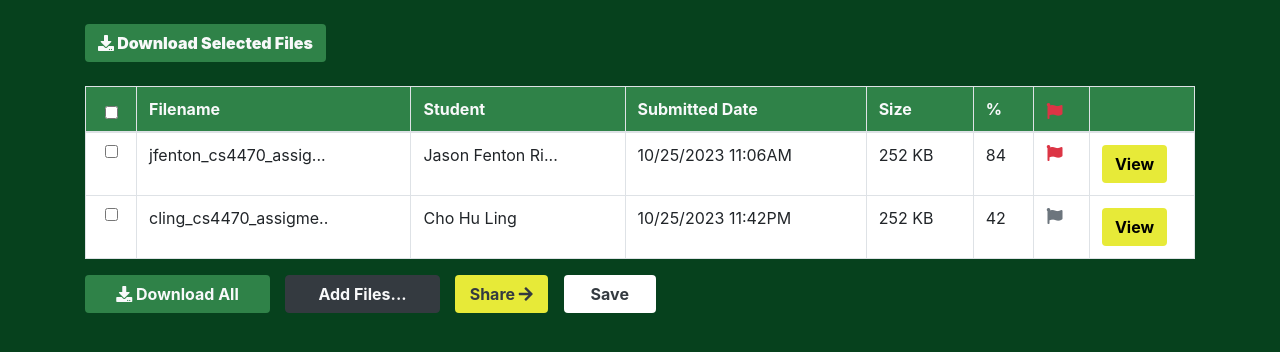
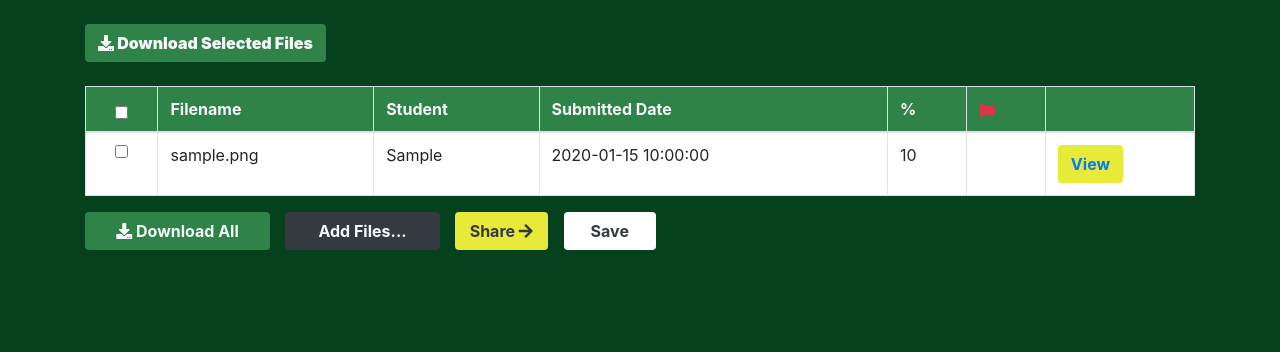
Before and after one commit to Dhruv-Panicker/ExcelGuard, a Flask app: page /scan_results in a window 1280 px wide. Shown: the part 56-408 px from the top of the page. Run offline with Flask 3, Linux system fonts and the light colour scheme; a user stored in the database is signed in; tables that the repository leaves empty hold one stand-in row (values such as "Sample post"); some libraries are stand-ins or nearby versions.

Commit message:
feat: leveraging postgresql database to populate view files with information on scans and files

```diff
--- a/main.py
+++ b/main.py
@@ -201,7 +201,7 @@ def begin_scan():
         author_data[file.filename] = get_author_data(file)
         column_data[file.filename] = get_column_data(file)
         font_data[file.filename] = get_font_names(file)
-        # formula_data[file.filename] = get_formula_data(file)
+        formula_data[file.filename] = get_formula_data(file)
         chart_data[file.filename] = get_chart_data(file)
 
         new_file = ExcelFile(scan_id=new_scan.id,
@@ -211,25 +211,17 @@ def begin_scan():
                           modified=author_data[file.filename]["modified"],
                           last_modified_by=author_data[file.filename]["lastModifiedBy"],
                           submitted_date=datetime.now(),
+                          plagiarism_percentage=0,
                           unique_column_width_list=column_data[file.filename],
-                          unique_font_names_list=font_data[file.filename])
-                          #,complex_formulas_list=formula_data[file.filename])
+                          unique_font_names_list=font_data[file.filename],
+                          complex_formulas_list=formula_data[file.filename])
         db.session.add(new_file)
         db.session.commit()
 
       except Exception as e:
         return f"Error processing the file: {str(e)}"
 
-  # Pass the data from the files into the session, this is so that the data can be accessed and displayed in the scannung.html page
-  # TODO: instead we would commit this data into the PostgreSQL database (created "file" records, add this data to each file as attributes), then we'd access the data by calling the database in def scanning (we'd need to pass in the Scan ID to the session)
-  session["scan_id"] = new_scan.id
-  session["author_data"] = author_data
-  session["column_data"] = column_data
-  session["font_data"] = font_data
-  session["formula_data"] = formula_data
-  session["chart_data"] = chart_data
-
-  return redirect(url_for(".scanning"))
+  return redirect(url_for(".scan_results"))
 
 def get_template_file_path(request):
   template_file = None
@@ -254,19 +246,22 @@ def get_template_file_path(request):
 @app.route("/scanning")
 @login_required
 def scanning():
-  scan_id = session["scan_id"]
-  author_data = session["author_data"]
-  column_data = session["column_data"]
-  font_data = session["font_data"]
-  formula_data = session["formula_data"]
-  chart_data = session["chart_data"]
 
-  return render_template("scanning.html", author_data=author_data, column_data=column_data, font_data=font_data, formula_data=formula_data, chart_data=chart_data)
+  return render_template("scanning.html")
 
 @app.route("/scan_results")
 @login_required
 def scan_results():
-  return render_template("scan_results.html")
+  scan_id = session["scan_id"]
+  scan_list = ExcelFile.query.filter_by(scan_id=scan_id).all()
+  return render_template("scan_results.html", scan_list=scan_list)
+
+@app.route("/file_details")
+@login_required
+def file_details():
+  file_id = request.args.get('file_id')
+  file = ExcelFile.query.get(file_id)
+  return render_template("file_details.html", file=file)
 
 @app.route("/view_scan")
 @login_required
--- a/templates/scan_results.html
+++ b/templates/scan_results.html
@@ -31,14 +31,13 @@
             <th>Filename</th>
             <th>Student</th>
             <th>Submitted Date</th>
-            <th>Size</th>
             <th>%</th>
             <th><span class="fas fa-flag text-danger"></span></th>
             <th></th>
           </tr>
         </thead>
         <tbody>
-          <!-- instead of manually creating each the table rows below, we will instead iterate through each of the "previous scans" from the DB and display thier information -->
+          {% for file in scan_list %}
           <tr>
             <td>
             <div class="checkbox">
@@ -47,34 +46,20 @@
               </label>
             </div>
             </td>
-            <td>jfenton_cs4470_assig...</td>
-            <td>Jason Fenton Ri...</td>
-            <td>10/25/2023 11:06AM</td>
-            <td>252 KB</td>
-            <td>84</td>
-            <td><span class="fas fa-flag text-danger"></td>
+            <td>{{file.file_name}}</td>
+            <td>{{file.creator}}</td>
+            <td>{{file.submitted_date}}</td>
+            <td>{{file.plagiarism_percentage}}</td>
+            {% if file.plagiarism_percentage > 70 %}
+              <td><span class="fas fa-flag text-danger"></td>
+            {% else %}
+              <td></td>
+            {% endif %}
             <td class="pr-0">
-              <button type="submit" class="btn bg-yellow" name="view_scan"><strong>View</strong></button>
+              <a href="{{ url_for('file_details', file_id=file.id) }}" class="btn bg-yellow"><strong>View</strong></a>
             </td>
           </tr>
-          <tr>
-            <td>
-              <div class="checkbox">
-                <label>
-                  <input type="checkbox" name="fileCheckboxes" id="file2" value="2">
-                </label>
-              </div>
-            </td>
-            <td>cling_cs4470_assigme..</td>
-            <td>Cho Hu Ling</td>
-            <td>10/25/2023 11:42PM</td>
-            <td>252 KB</td>
-            <td>42</td>
-            <td><span class="fas fa-flag text-secondary"></td>
-            <td class="pr-0">
-              <button type="submit" class="btn bg-yellow" name="view_scan"><strong>View</strong></button>
-            </td>
-          </tr>
+          {% endfor %}
         </tbody>
       </table>
     </div>
```
Also changed, not shown: templates/file_details.html (added, +46 -0 lines).
